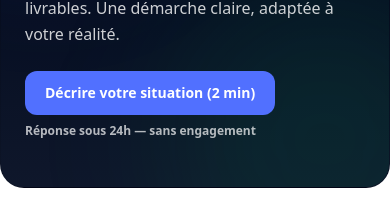
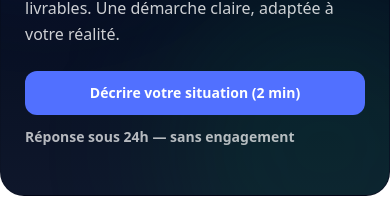
Before and after one commit to locauto225/expert-crea-site, a Next.js app: page /realisations in a window 390 px wide. Shown: the part 329-527 px from the top of the page. Built offline with nearby package versions, Linux system fonts and the light colour scheme; no server answers.

Commit message:
Align CTA subtitle in realisations hero

```diff
--- a/app/realisations/page.tsx
+++ b/app/realisations/page.tsx
@@ -126,14 +126,14 @@ export default function RealisationsPage() {
               Projets réels : captures et exemples de livrables. Une démarche claire, adaptée à votre réalité.
             </p>
 
-            <div className="space-y-2">
+            <div className="flex flex-col gap-3 sm:flex-row sm:items-center">
               <Link
                 href="/contact"
-                className="inline-flex items-center justify-center rounded-xl bg-(--brand-blue) px-5 py-3 text-sm font-semibold text-white hover:opacity-95 focus:outline-none focus:ring-2 focus:ring-(--brand-blue) focus:ring-offset-2 focus:ring-offset-slate-950"
+                className="inline-flex items-center justify-center rounded-xl bg-(--brand-blue) px-5 py-3 text-sm font-semibold text-white hover:opacity-95 focus:outline-none focus:ring-2 focus:ring-white/30"
               >
                 Décrire votre situation (2 min)
               </Link>
-              <div className="text-xs font-semibold text-white/70">Réponse sous 24h — sans engagement</div>
+              <div className="text-sm font-semibold text-white/70">Réponse sous 24h — sans engagement</div>
             </div>
           </div>
         </div>
```
